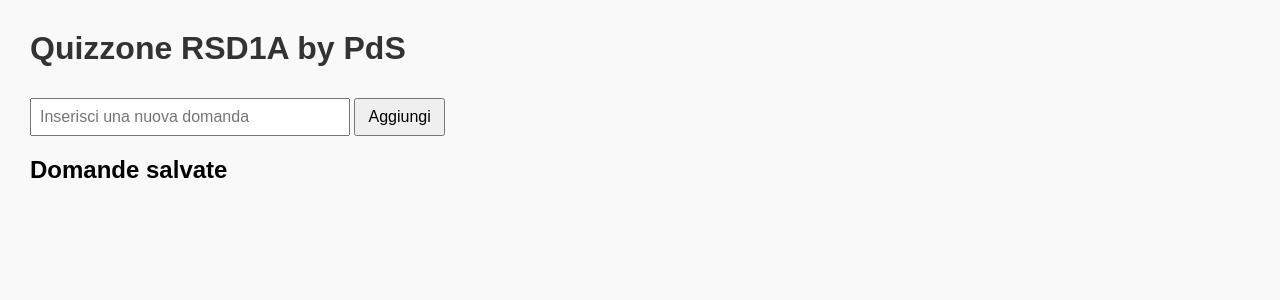
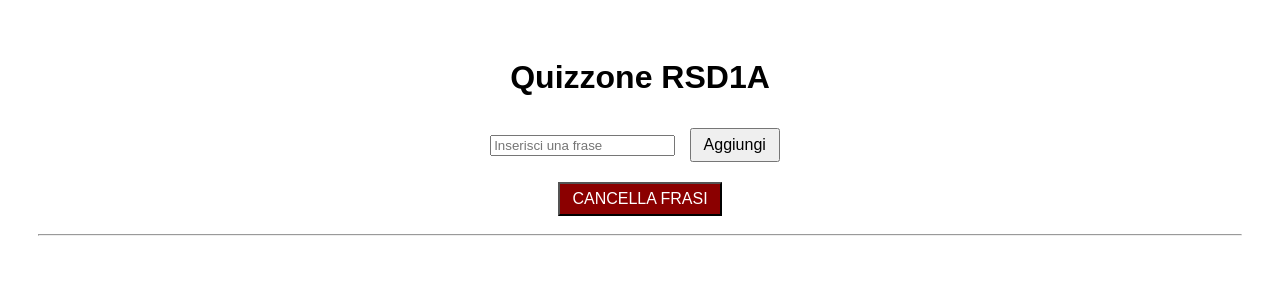
Before and after one commit to paky888/QUIZZONE, a Flask app: page / in a window 1280 px wide. Shown: the top 300 px of the page. Run offline with Flask 3, Linux system fonts and the light colour scheme.

Commit message:
index.html

```diff
--- a/templates/index.html
+++ b/templates/index.html
@@ -2,65 +2,67 @@
 <html lang="it">
 <head>
     <meta charset="UTF-8">
-    <title>Quizzone RSD1A by PdS</title>
+    <title>Quizzone RSD1A</title>
     <style>
         body {
-            font-family: Arial, sans-serif;
-            margin: 30px;
-            background-color: #f9f9f9;
+            font-family: Arial;
+            text-align: center;
+            padding: 30px;
         }
-        h1 {
-            color: #333;
+        .domanda {
+            display: flex;
+            justify-content: space-between;
+            align-items: center;
+            margin: 10px auto;
+            max-width: 600px;
+            border: 1px solid #ccc;
+            padding: 10px;
+            border-radius: 8px;
         }
-        form {
-            margin-bottom: 20px;
-        }
-        input[type="text"] {
+        .btn {
+            padding: 6px 12px;
             font-size: 16px;
-            padding: 8px;
-            width: 300px;
-        }
-        button {
-            font-size: 16px;
-            padding: 8px 12px;
-            margin-top: 10px;
+            margin: 10px;
             cursor: pointer;
         }
-        .domanda {
-            display: block;
-            margin: 10px 0;
-            padding: 10px;
-            background-color: #e0f7fa;
+        .delete-button {
+            background: none;
             border: none;
-            border-radius: 5px;
-            font-size: 16px;
+            font-size: 20px;
+            color: red;
             cursor: pointer;
-            width: 100%;
-            max-width: 500px;
-            text-align: left;
         }
     </style>
+    <script>
+        function speak(text) {
+            const utterance = new SpeechSynthesisUtterance(text);
+            utterance.rate = 0.9;  // velocità più lenta
+            speechSynthesis.speak(utterance);
+        }
+    </script>
 </head>
 <body>
-    <h1>Quizzone RSD1A by PdS</h1>
-    <form method="post" action="/add">
-        <input type="text" name="domanda" placeholder="Inserisci una nuova domanda" required>
-        <button type="submit">Aggiungi</button>
+    <h1>Quizzone RSD1A</h1>
+
+    <form method="POST" action="/add">
+        <input type="text" name="domanda" placeholder="Inserisci una frase" required>
+        <button class="btn" type="submit">Aggiungi</button>
     </form>
 
-    <h2>Domande salvate</h2>
+    <form method="POST" action="/delete_all" onsubmit="return confirm('Sei sicuro di voler cancellare tutte le frasi?')">
+        <button class="btn" style="background-color: darkred; color: white;">CANCELLA FRASI</button>
+    </form>
+
+    <hr>
+
     {% for domanda in domande %}
-        <button class="domanda" onclick="speakText('{{ domanda }}')">{{ domanda }}</button>
+    <div class="domanda">
+        <button class="btn" onclick="speak('{{ domanda }}')">{{ domanda }}</button>
+        <form method="POST" action="/delete_one" style="margin: 0;">
+            <input type="hidden" name="domanda" value="{{ domanda }}">
+            <button type="submit" class="delete-button" title="Cancella questa frase">❌</button>
+        </form>
+    </div>
     {% endfor %}
-
-    <script>
-        function speakText(text) {
-            const msg = new SpeechSynthesisUtterance(text);
-            msg.rate = 0.5; // rallenta la velocità (default è 1.0)
-            msg.pitch = 1;  // tono normale
-            msg.lang = 'it-IT'; // lingua italiana
-            window.speechSynthesis.speak(msg);
-        }
-    </script>
 </body>
 </html>
```
